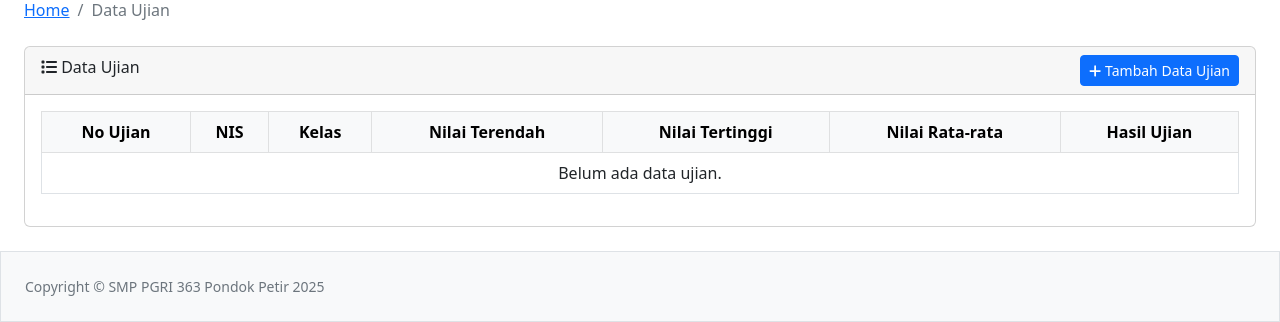
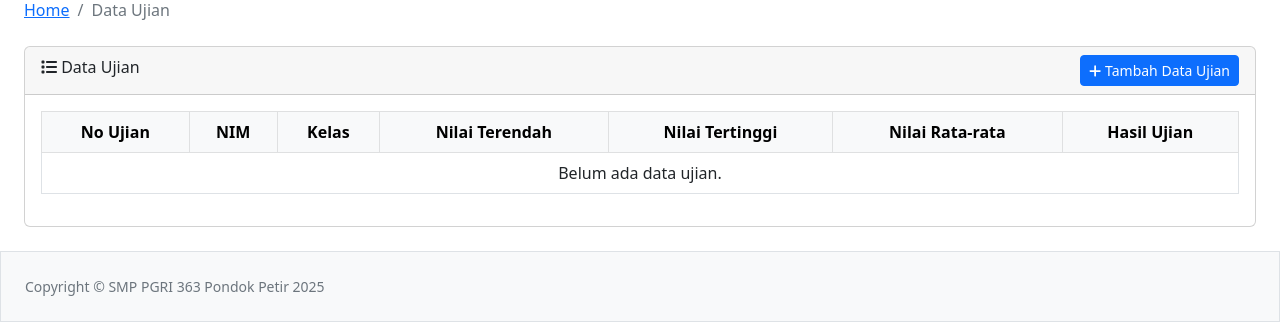
Before and after one commit to Vayzawuntu/sekolah, a PHP site: page /sekolah/ujian/ujian.php in a window 1280 px wide. Shown: the part 753-1075 px from the top of the page. Run offline with PHP 8.4, Linux system fonts and the light colour scheme; the visitor is signed in with stand-in values (Sample User, id 1); data that the repository does not hold is empty; some libraries are stand-ins or nearby versions.

Commit message:
ubah nis ke nim

```diff
--- a/ujian/ujian.php
+++ b/ujian/ujian.php
@@ -38,7 +38,7 @@ require_once '../template/sidebar.php';
                         <thead class="table-light text-center">
                             <tr>
                                 <th>No Ujian</th>
-                                <th>NIS</th>
+                                <th>NIM</th>
                                 <th>Kelas</th>
                                 <th>Nilai Terendah</th>
                                 <th>Nilai Tertinggi</th>
```
